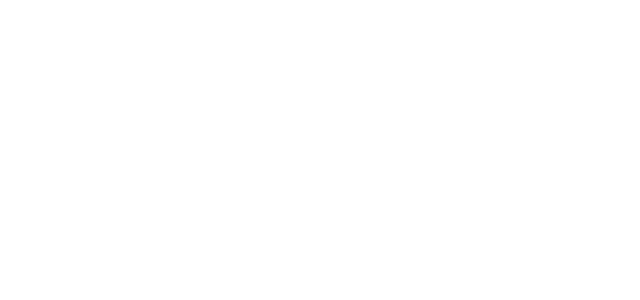
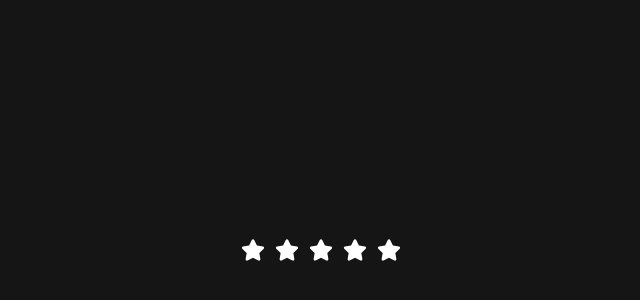
Before and after one commit to rstrauman/rating-system, a React (Create React App) app: page / in a window 1280 px wide. Shown: the part 150-450 px from the top of the page, without its empty margins (319-959 px from the left). Built offline with nearby package versions, Linux system fonts and the light colour scheme.

Commit message:
mapped stars with an array, started css

```diff
--- a/src/App.js
+++ b/src/App.js
@@ -1,6 +1,13 @@
+import StarRating from './components/StarRating';
+
 function App() {
+
+	const stars = [1, 2, 3, 4, 5]
+
 	return (
-		<></>
+		<div className="container stars-container">
+			<StarRating stars={stars}/>
+		</div>
 	);
 }
 
--- a/src/components/Star.js
+++ b/src/components/Star.js
@@ -2,7 +2,9 @@
 
 function Star() {
     return (
-        <></>
+        <p>
+            <FaStar/>
+        </p>
     );
 }
 
--- a/src/components/StarRating.js
+++ b/src/components/StarRating.js
@@ -1,6 +1,12 @@
-function StarRating() {
+import Star from './Star';
+
+function StarRating(props) {
     return (
-        <></>
+        <section>
+        {props.stars.map(star => (
+            <Star/>
+        ))}
+        </section>
     );
 }
 
--- a/src/styles/index.css
+++ b/src/styles/index.css
@@ -1 +1,27 @@
 @import "./container.css";
+
+body {
+    background-color: #151515;
+}
+
+.stars-container {
+    display: flex;
+    justify-content: center;
+    place-items: center;
+    height: 100svh;
+    width: 100vw;
+}
+
+section {
+    display: flex;
+    gap: 10px;
+}
+
+p {
+    color: #ffffff;
+    font-size: 24px;
+}
+
+p:hover {
+
+}
```
